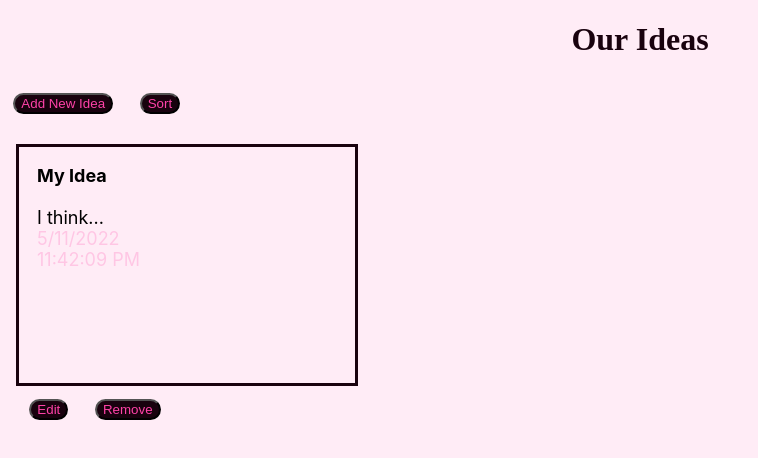
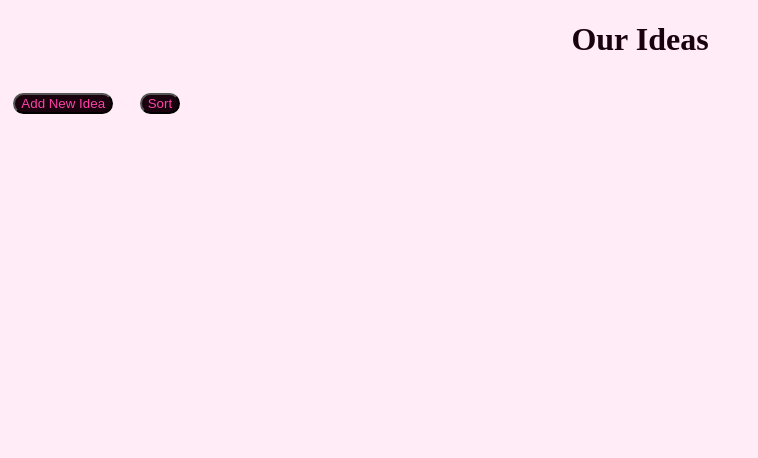
Before and after one commit to Naryond/clearscore-tech-test, a React (Create React App) app: page / in a window 1280 px wide. Shown: the top 458 px of the page, without its empty margins (0-758 px from the left). Built offline with nearby package versions, Linux system fonts and the light colour scheme.

Commit message:
creating an object for every tile information.

```diff
--- a/src/App.js
+++ b/src/App.js
@@ -1,17 +1,10 @@
-import { useState, useEffect } from "react";
+import { useState } from "react";
 import "./Style.css";
 import Idea from "./Idea";
 import { v4 as uuidv4 } from "uuid";
 
-const card = {
-  title: "",
-  content: "",
-  date: new Date(),
-  id: uuidv4(),
-};
-
 function App() {
-  const [list, setList] = useState([card]);
+  const [list, setList] = useState([]);
 
   const addOne = () => {
     const newCard = {
@@ -26,11 +19,6 @@ function App() {
   const sort = (x) => {
     list.sort(x.date);
   };
-
-  useEffect(() => {
-    localStorage.setItem('list', JSON.stringify(list))
-  },[list])
-
 
   const removeOne = (x) => {
     setList(list.filter((listElement) => listElement.id !== x.id));
--- a/src/Idea.js
+++ b/src/Idea.js
@@ -20,6 +20,10 @@ const Idea = ({ cancel, card }) => {
   const editMode = () => {
     setEdit(!edit);
   };
+
+  const data = { title: title, content: content, date: time, id: card.id };
+
+  localStorage.setItem(data.id, JSON.stringify({ data }));
 
   const erase = () => cancel(card);
 
```
